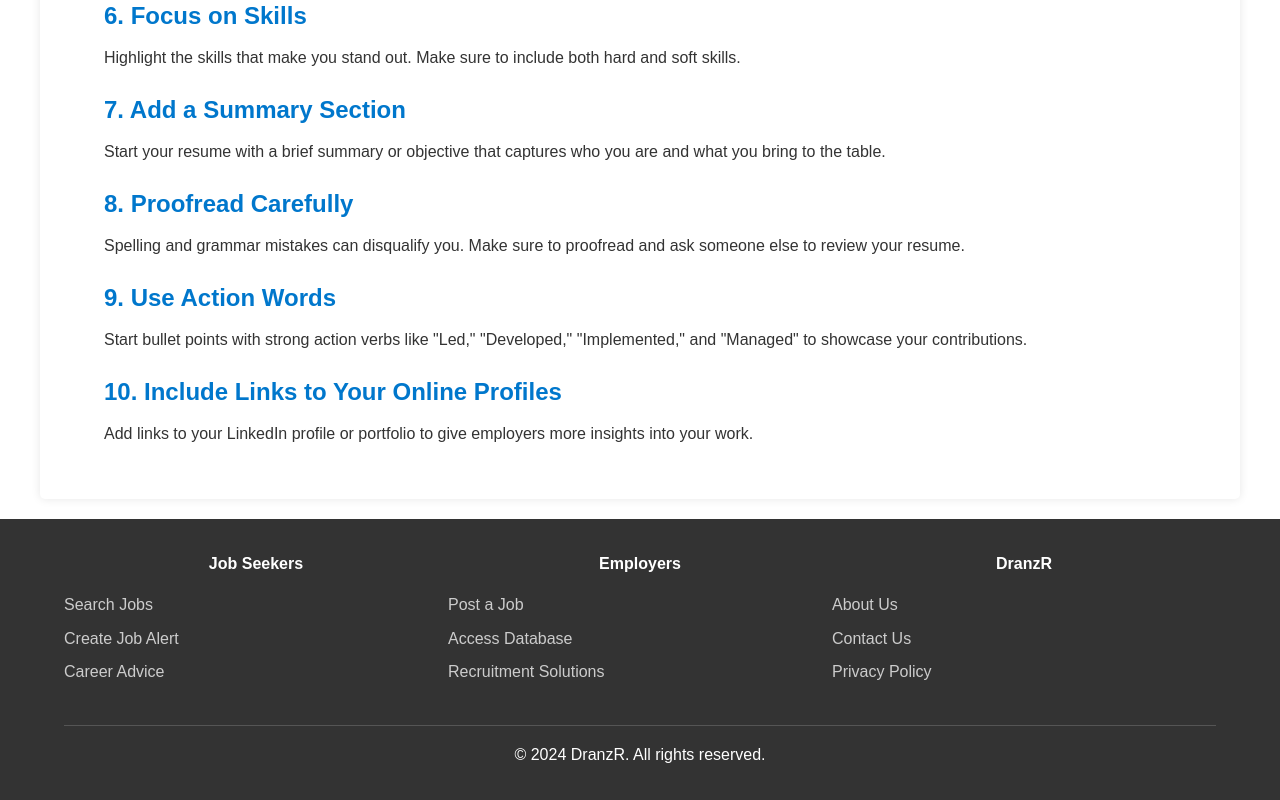
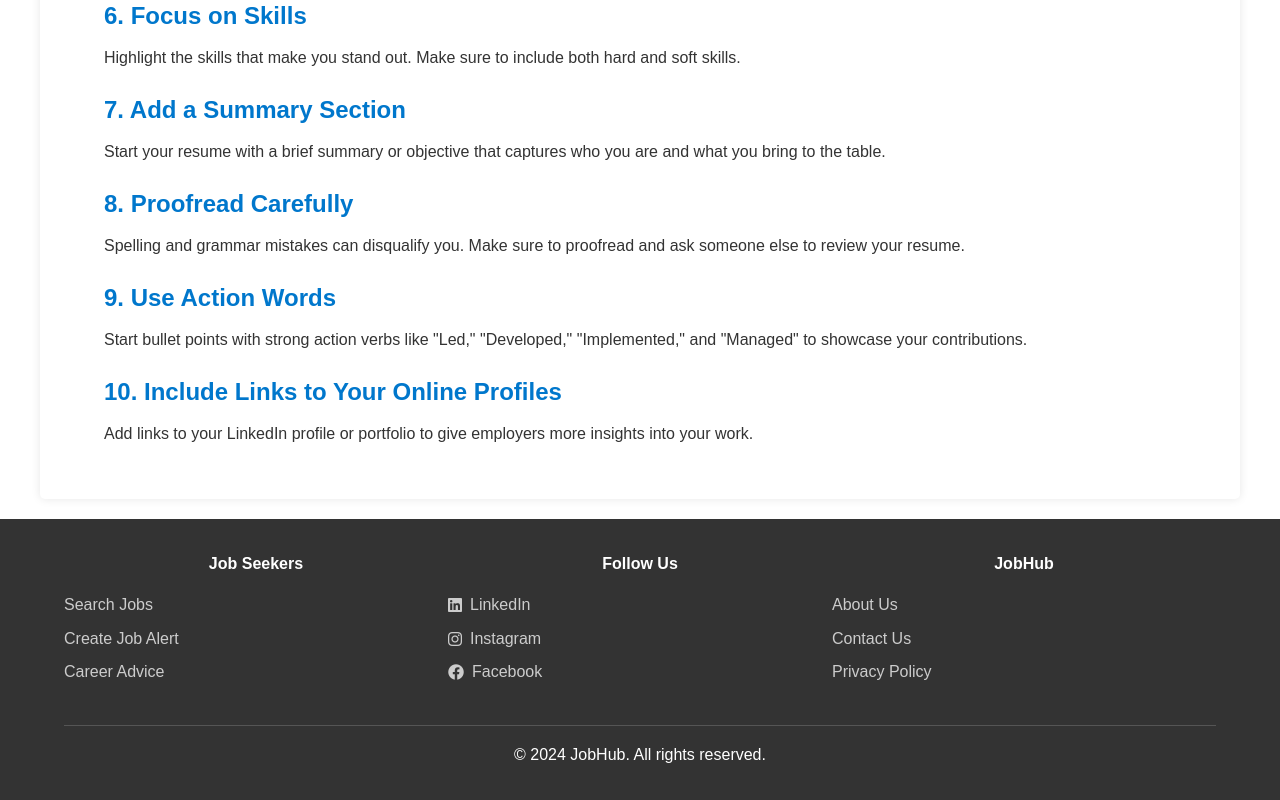
Before and after one commit to sumitshaw123/Frontend, a plain HTML site: page tips.html in a window 1280 px wide. Shown: the part 734-1534 px from the top of the page. Drawn offline with Linux system fonts and the light colour scheme.

Commit message:
Update tips.html

```diff
--- a/tips.html
+++ b/tips.html
@@ -13,7 +13,7 @@
       <nav>
         <div class="nav-container">
           <div class="logo">
-            <img src="images/icon.png" alt="DranzR Logo" width="150" height="65">
+            <img src="images/icon.png" alt="JobHub Logo" width="150" height="65">
           </div>
           <ul class="nav-links">
             <li><a href="index.html">Home</a></li>
@@ -76,21 +76,21 @@
             <div class="footer-section">
                 <h4>Job Seekers</h4>
                 <ul>
-                    <li><a href="#">Search Jobs</a></li>
-                    <li><a href="#">Create Job Alert</a></li>
+                    <li><a href="index.html">Search Jobs</a></li>
+                    <li><a href="create-job-alert.html">Create Job Alert</a></li>
                     <li><a href="career-advice.html">Career Advice</a></li>
                 </ul>
             </div>
             <div class="footer-section">
-                <h4>Employers</h4>
-                <ul>
-                    <li><a href="#">Post a Job</a></li>
-                    <li><a href="#">Access Database</a></li>
-                    <li><a href="#">Recruitment Solutions</a></li>
-                </ul>
+              <h4>Follow Us</h4>
+              <ul>
+                <li><a href="#"><i class="fab fa-linkedin"></i> LinkedIn</a></li>
+                <li><a href="#"><i class="fab fa-instagram"></i> Instagram</a></li>
+                <li><a href="#"><i class="fab fa-facebook"></i> Facebook</a></li>
+              </ul>
             </div>
             <div class="footer-section">
-                <h4>DranzR</h4>
+                <h4>JobHub</h4>
                 <ul>
                     <li><a href="about.html">About Us</a></li>
                     <li><a href="contact.html">Contact Us</a></li>
@@ -99,7 +99,7 @@
             </div>
         </div>
         <div class="copyright">
-            &copy; 2024 DranzR. All rights reserved.
+            &copy; 2024 JobHub. All rights reserved.
         </div>
     </footer>
 </body>
```
